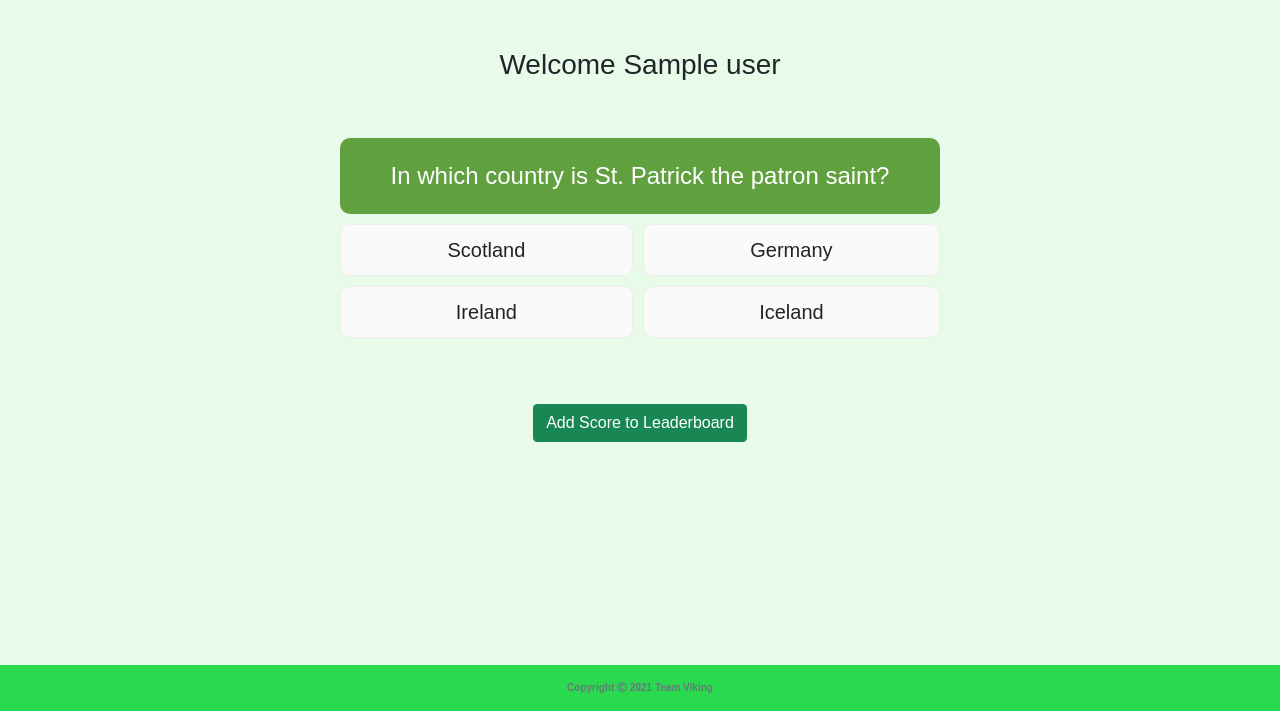
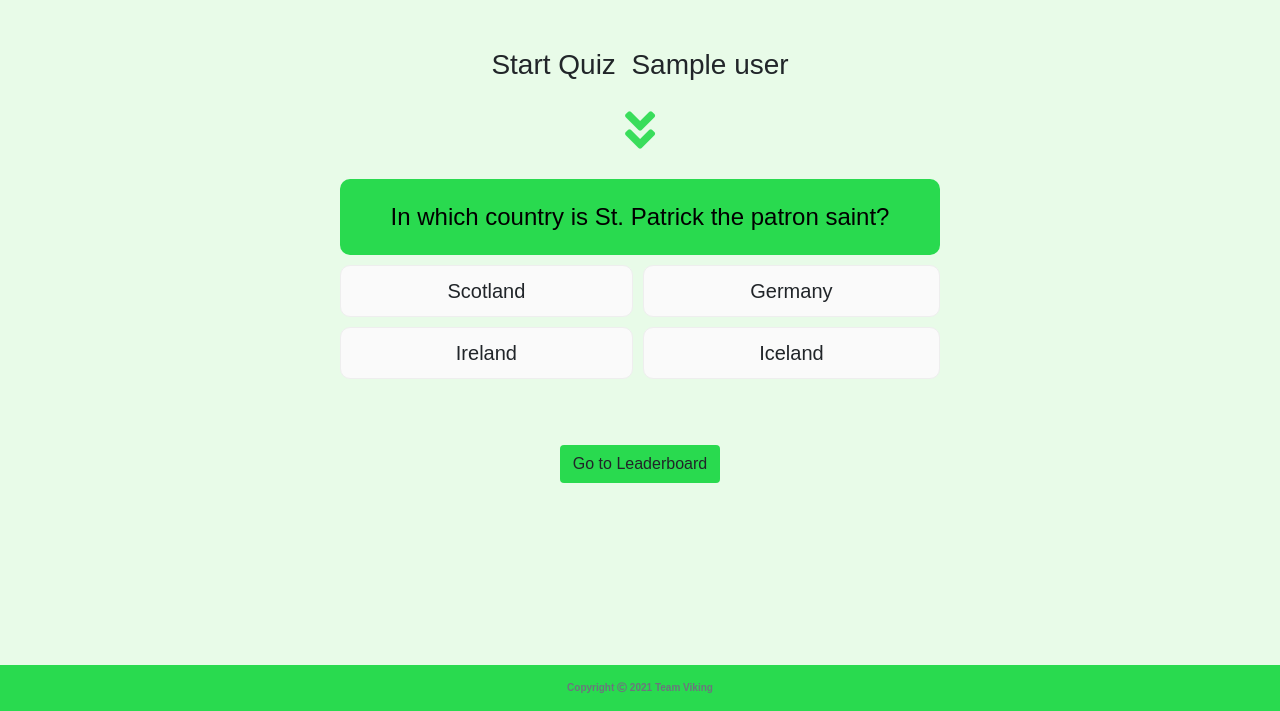
Before and after one commit to jumboduck/st-patricks-quiz, a Flask app: page /quiz in a window 1280 px wide. Shown: the part 89-800 px from the top of the page. Run offline with Flask 2, Linux system fonts and the light colour scheme; the visitor is signed in with stand-in values (Sample User, id 1); a database or web service that is not in the repository returns one stand-in record (values such as "Sample title"); some libraries are stand-ins or nearby versions; some web fonts are replaced.

Commit message:
Layout/ Styling quiz.html. CSS

```diff
--- a/static/css/style.css
+++ b/static/css/style.css
@@ -30,7 +30,30 @@ p {
     font-family: "Aclonica", sans-serif;
 }
 
+.btn-leaderboard{
+     background-color:#29da4f;
+}
+
+/*---hover overlay for SEND icon button---*/
+ .hover-overlay-text:hover{
+     transform: scale(1.1) !important;
+}
+
+/*-----SERVICES.html - Blinking Arrow feature-----*/
+
+.blinking{
+    animation:blinkingText 1.2s infinite;
+}
+@keyframes blinkingText{
+    0%{     color: rgb(41,218,79, 1); }
+    49%{    color: rgb(41,218,79, 1); }
+    60%{    color: transparent; }
+    99%{    color: transparent; }
+    100%{   color: rgb(41,218,79, 1); }
+}
+
 /*---Block---*/
+
 .block {
      height: 40px;
 }
@@ -185,8 +208,8 @@ p {
 /* (B) QUESTION */
 #quizQn {
     padding: 20px;
-    background: #60a03f;
-    color: #fff;
+    background: #29da4f;
+    color: #000000;
     font-size: 19px;
     border-radius: 10px;
 }
--- a/templates/quiz.html
+++ b/templates/quiz.html
@@ -2,12 +2,15 @@
 
 
 <section>
-    <div class="row mt-5 mb-5">
+    <div class="row mt-5">
         <div class="col text-center">
-            <h3>Welcome {{ name }}</h3>
+            <h3>Start Quiz&nbsp;&nbsp;{{ name }}</h3>
+            <p class="text-center mt-4">
+                <span class="blinking"><i class="fas fa-3x fa-angle-double-down"></i></span>
+            </p>
         </div>
     </div>
-    <div class="row mt-5">
+    <div class="row mt-2">
         <div class="col text-center">
             <div id="quizWrap"></div>
         </div>
@@ -25,8 +28,8 @@
                 <!-- submit button -->
                 <div class="row mt-4">
                     <div class="col">
-                        <button type="submit" class="btn btn-success">
-                            Add Score to Leaderboard
+                        <button type="submit" class="btn btn-leaderboard hover-overlay-text">
+                            Go to Leaderboard
                         </button>
                     </div>
                 </div>
```
